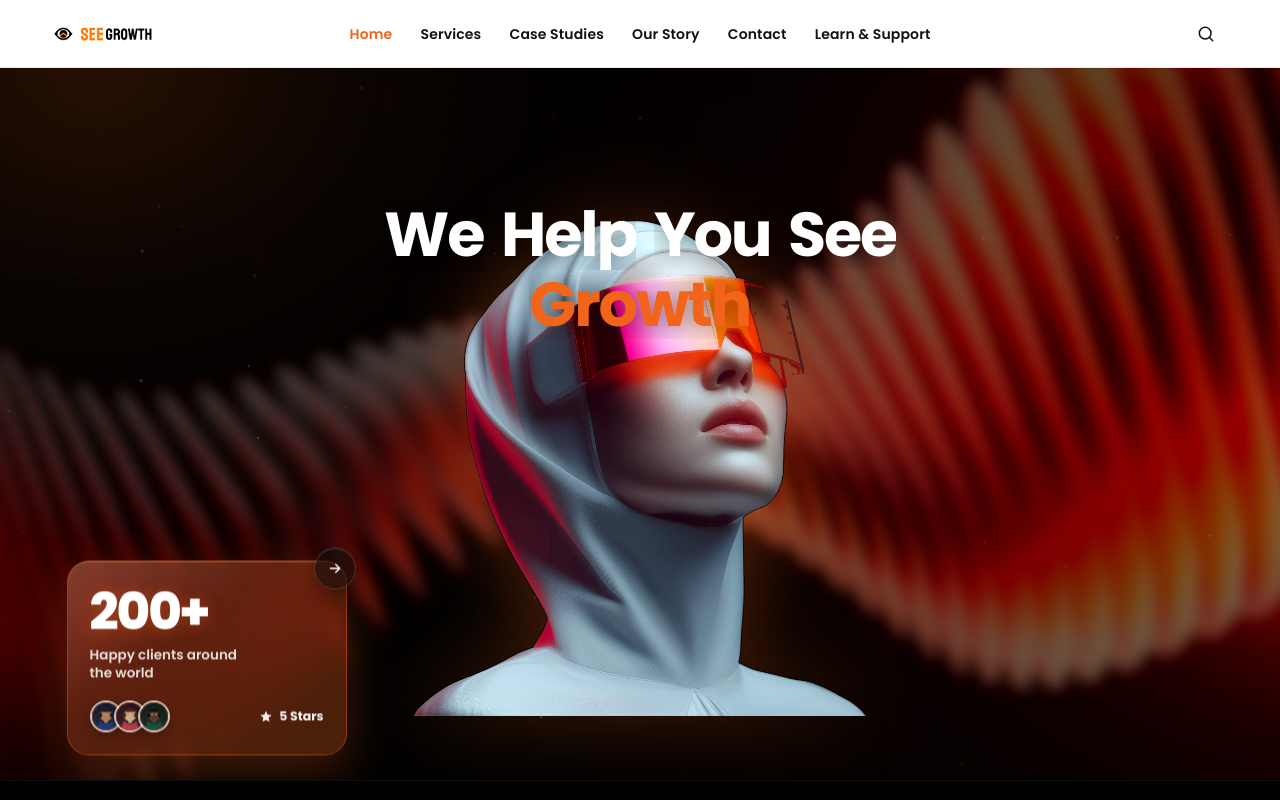
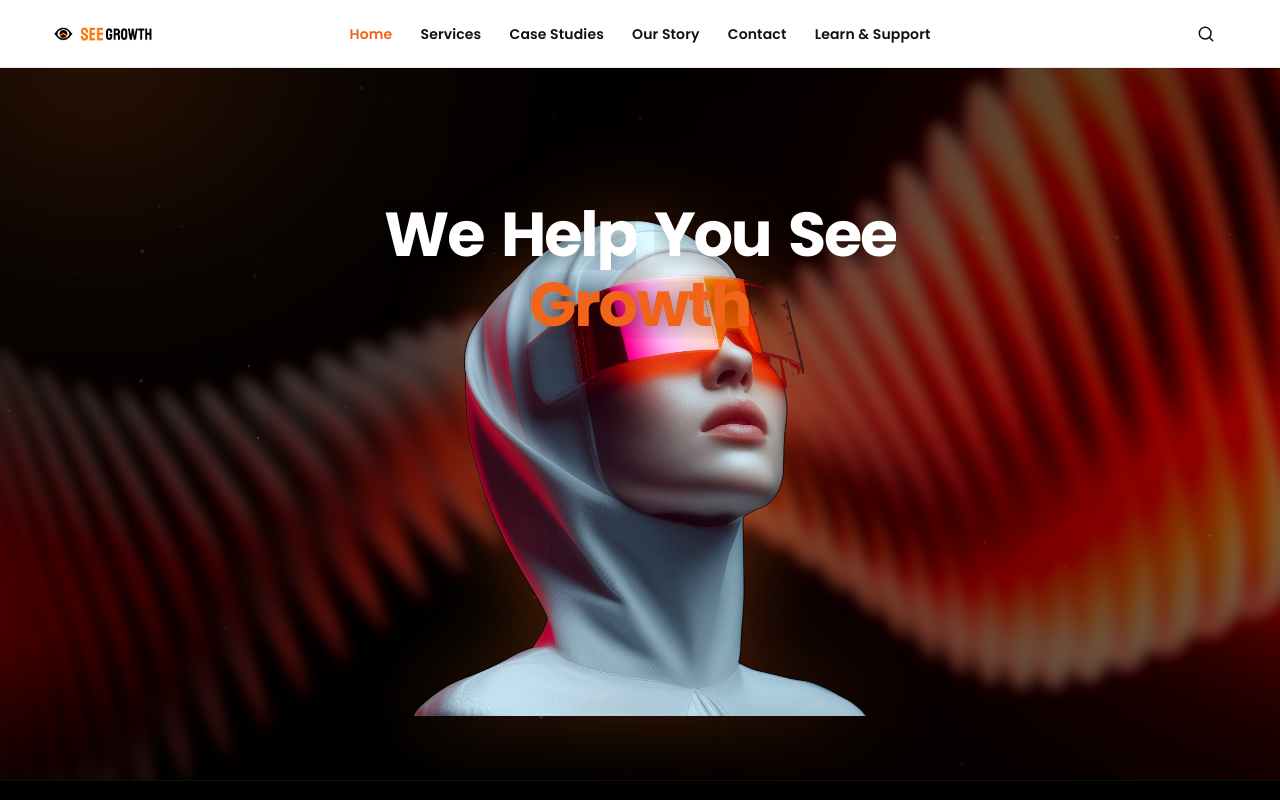
Before and after one commit to Esimuda/SeeGrowth, a React (Vite) app: page / in a window 1280 px wide. Shown: the top 800 px of the page. Built offline with nearby package versions, Linux system fonts and the light colour scheme.

Commit message:
Remove the hero social proof card and its container.
Deletes the 200+ happy clients block, arrow button, and all related styles from the homepage hero.

```diff
--- a/src/Hero.jsx
+++ b/src/Hero.jsx
@@ -7,17 +7,6 @@ const HERO = {
     width: 904,
     height: 986,
   },
-  socialProof: {
-    count: '200+',
-    label: 'Happy clients around the world',
-    rating: '5 Stars',
-    href: '#testimonials',
-    avatars: [
-      { src: '/assets/avatar-john.jpg', alt: 'John Adams' },
-      { src: '/assets/avatar-jane.jpg', alt: 'Jane Does' },
-      { src: '/assets/avatar-michael.jpg', alt: 'Michael Anderson' },
-    ],
-  },
 };
 
 const HEADLINE = [
@@ -26,13 +15,6 @@ const HEADLINE = [
 ];
 
 const ease = [0.22, 1, 0.36, 1];
-
-function floatAnim(delay, distance = 10) {
-  return {
-    y: [0, -distance, 0],
-    transition: { duration: 5.4, repeat: Infinity, ease: 'easeInOut', delay },
-  };
-}
 
 export default function Hero() {
   const reduce = useReducedMotion();
@@ -89,60 +71,7 @@ export default function Hero() {
             decoding="async"
           />
         </motion.div>
-
-        <motion.div
-          className="hero-slot hero-slot--users"
-          initial={reduce ? false : { opacity: 0, x: -36, y: 24 }}
-          animate={{ opacity: 1, x: 0, y: 0 }}
-          transition={{ duration: 0.75, delay: 0.7, ease }}
-        >
-          <motion.a
-            href={HERO.socialProof.href}
-            className="hero-card hero-card--users"
-            animate={reduce ? undefined : floatAnim(1.1, 12)}
-            whileHover={reduce ? undefined : { y: -10, boxShadow: '0 22px 56px rgba(242,100,25,0.42), inset 0 1px 0 rgba(255,255,255,0.24)' }}
-          >
-            <motion.span
-              className="users-go"
-              aria-hidden="true"
-              initial={reduce ? false : { scale: 0, rotate: -20 }}
-              animate={{ scale: 1, rotate: 0 }}
-              transition={{ type: 'spring', stiffness: 320, damping: 16, delay: 1.15 }}
-            >
-              <ArrowRight />
-            </motion.span>
-            <p className="users-count">{HERO.socialProof.count}</p>
-            <p className="users-label">{HERO.socialProof.label}</p>
-            <div className="users-meta">
-              <div className="users-avatars">
-                {HERO.socialProof.avatars.map((avatar) => (
-                  <img key={avatar.src} src={avatar.src} alt={avatar.alt} />
-                ))}
-              </div>
-              <span className="users-stars">
-                <Star />
-                {HERO.socialProof.rating}
-              </span>
-            </div>
-          </motion.a>
-        </motion.div>
       </div>
     </section>
   );
 }
-
-function ArrowRight() {
-  return (
-    <svg width="16" height="16" viewBox="0 0 24 24" fill="none" aria-hidden="true">
-      <path d="M5 12h14M13 6l6 6-6 6" stroke="currentColor" strokeWidth="2" strokeLinecap="round" strokeLinejoin="round" />
-    </svg>
-  );
-}
-
-function Star() {
-  return (
-    <svg width="14" height="14" viewBox="0 0 24 24" fill="currentColor" aria-hidden="true">
-      <path d="M12 2.5l2.7 6.6 7.1.6-5.4 4.5 1.7 6.8L12 17.8 5.9 21l1.7-6.8L2.2 9.7l7.1-.6L12 2.5z" />
-    </svg>
-  );
-}
--- a/src/hero.css
+++ b/src/hero.css
@@ -428,145 +428,6 @@
     drop-shadow(0 0 42px rgba(242, 100, 25, 0.28));
 }
 
-.hero-slot {
-  position: absolute;
-  z-index: 5;
-}
-
-.hero-slot--users {
-  left: 5.2%;
-  bottom: 14%;
-  overflow: visible;
-}
-
-.hero-card {
-  display: block;
-  color: inherit;
-  border-radius: 22px;
-  transition: box-shadow 0.25s ease;
-}
-
-.hero-card--users {
-  position: relative;
-  width: min(280px, 24vw);
-  min-width: 230px;
-  background: rgba(242, 100, 25, 0.24);
-  backdrop-filter: blur(22px) saturate(165%);
-  -webkit-backdrop-filter: blur(22px) saturate(165%);
-  border: 1px solid rgba(242, 100, 25, 0.48);
-  color: #fff;
-  padding: 26px 22px 22px;
-  box-shadow:
-    0 18px 50px rgba(242, 100, 25, 0.28),
-    inset 0 1px 0 rgba(255, 255, 255, 0.2);
-  overflow: visible;
-}
-
-.hero-card--users::before {
-  content: '';
-  position: absolute;
-  inset: 0;
-  border-radius: inherit;
-  background: linear-gradient(
-    145deg,
-    rgba(255, 255, 255, 0.16) 0%,
-    rgba(255, 255, 255, 0.04) 38%,
-    rgba(242, 100, 25, 0.1) 100%
-  );
-  pointer-events: none;
-}
-
-.hero-card--users > *:not(.users-go) {
-  position: relative;
-  z-index: 1;
-}
-
-.users-go {
-  position: absolute;
-  top: -14px;
-  right: -10px;
-  width: 42px;
-  height: 42px;
-  border-radius: 50%;
-  background: rgba(10, 10, 10, 0.62);
-  backdrop-filter: blur(18px) saturate(140%);
-  -webkit-backdrop-filter: blur(18px) saturate(140%);
-  border: 1px solid rgba(255, 255, 255, 0.14);
-  color: #fff;
-  display: grid;
-  place-items: center;
-  box-shadow:
-    0 10px 24px rgba(0, 0, 0, 0.45),
-    inset 0 1px 0 rgba(255, 255, 255, 0.1);
-  z-index: 10;
-  transition:
-    background 0.25s ease,
-    border-color 0.25s ease,
-    box-shadow 0.25s ease,
-    transform 0.25s ease;
-}
-
-.hero-card--users:hover .users-go {
-  background: rgba(0, 0, 0, 0.72);
-  border-color: rgba(255, 255, 255, 0.22);
-  box-shadow:
-    0 12px 28px rgba(0, 0, 0, 0.52),
-    inset 0 1px 0 rgba(255, 255, 255, 0.14);
-}
-
-.users-count {
-  font-family: var(--font-display);
-  font-size: clamp(42px, 4vw, 58px);
-  font-weight: 800;
-  line-height: 0.95;
-  letter-spacing: -0.04em;
-  color: #fff;
-  text-shadow: 0 2px 16px rgba(242, 100, 25, 0.35);
-}
-
-.users-label {
-  margin: 10px 0 18px;
-  font-size: 13.5px;
-  font-weight: 600;
-  line-height: 1.35;
-  color: rgba(255, 255, 255, 0.86);
-  max-width: 11em;
-}
-
-.users-meta {
-  display: flex;
-  align-items: center;
-  justify-content: space-between;
-  gap: 10px;
-}
-
-.users-avatars {
-  display: flex;
-}
-
-.users-avatars img {
-  width: 32px;
-  height: 32px;
-  border-radius: 50%;
-  border: 2px solid rgba(255, 255, 255, 0.72);
-  margin-left: -8px;
-  object-fit: cover;
-  box-shadow: 0 4px 12px rgba(0, 0, 0, 0.25);
-}
-
-.users-avatars img:first-child {
-  margin-left: 0;
-}
-
-.users-stars {
-  display: inline-flex;
-  align-items: center;
-  gap: 6px;
-  font-size: 12.5px;
-  font-weight: 700;
-  color: rgba(255, 255, 255, 0.95);
-}
-
 @media (max-width: 1100px) {
   .navbar.site-nav {
     height: auto;
@@ -597,9 +458,6 @@
     width: min(56vw, 500px);
     height: min(64vh, 600px);
   }
-
-  .hero-slot--users { left: 3%; bottom: 11%; }
-  .hero-card--users { width: 240px; min-width: 0; }
 }
 
 @media (max-width: 760px) {
@@ -617,8 +475,7 @@
   }
 
   .hero-headline,
-  .hero-person,
-  .hero-slot {
+  .hero-person {
     position: relative;
     left: auto;
     right: auto;
@@ -647,13 +504,6 @@
     width: min(100%, 300px);
     margin: 0 auto;
   }
-
-  .hero-slot--users { order: 3; margin: 8px 0; }
-
-  .hero-card--users {
-    width: 100%;
-    min-width: 0;
-  }
 }
 
 @media (prefers-reduced-motion: reduce) {
```
